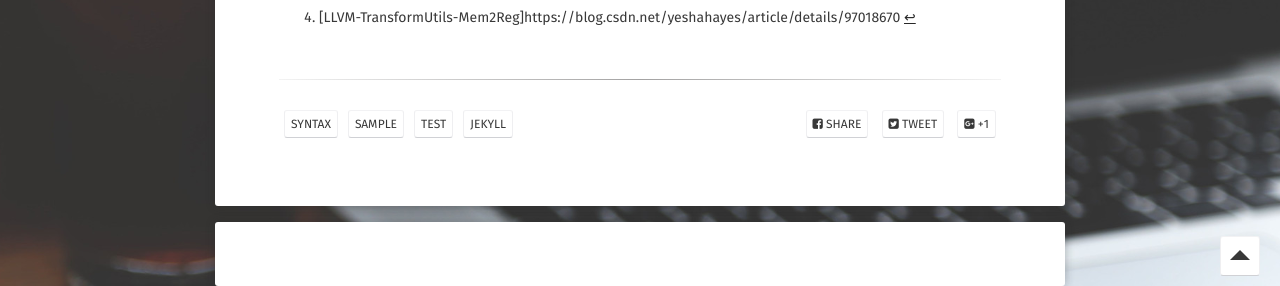
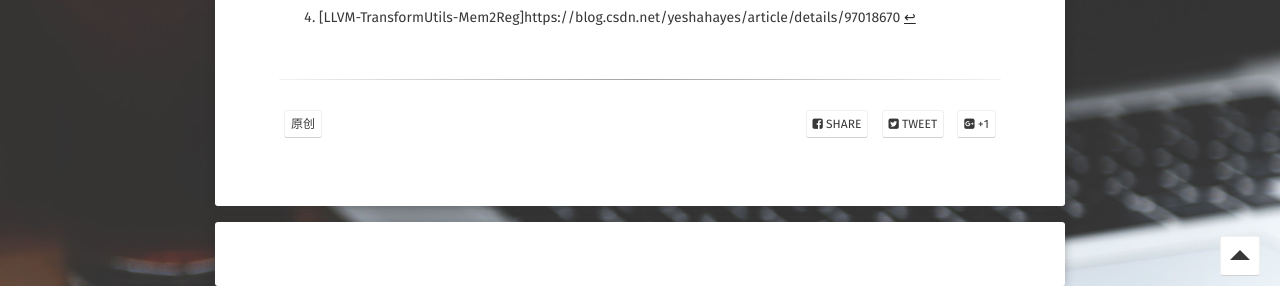
Before and after one commit to JethroYe/JethroYe.github.io, a Jekyll site: the page built from _posts/2021-12-31-optimization-level-in-xcode.md, in a window 1280 px wide and 900 px high, scrolled down 11336 px. Shown: the part 614-900 px from the top of the window. Built offline with Jekyll 4.4.1, drawn with Linux system fonts in a browser that asks for light colours; some web fonts are replaced; comment, search, counter and statistics services are not loaded.

Commit message:
update html

```diff
--- a/_posts/2021-12-31-optimization-level-in-xcode.md
+++ b/_posts/2021-12-31-optimization-level-in-xcode.md
@@ -3,11 +3,7 @@ layout: post
 title: "Xcode 中编译选项的变化可能会帮你避免内存泄漏"
 updated: 2021-12-31
 tag:
--
-- syntax
-- sample
-- test
-- jekyll
+- 原创
 comments: true
 ---
 
```
Also changed, not shown: 2 other files.
